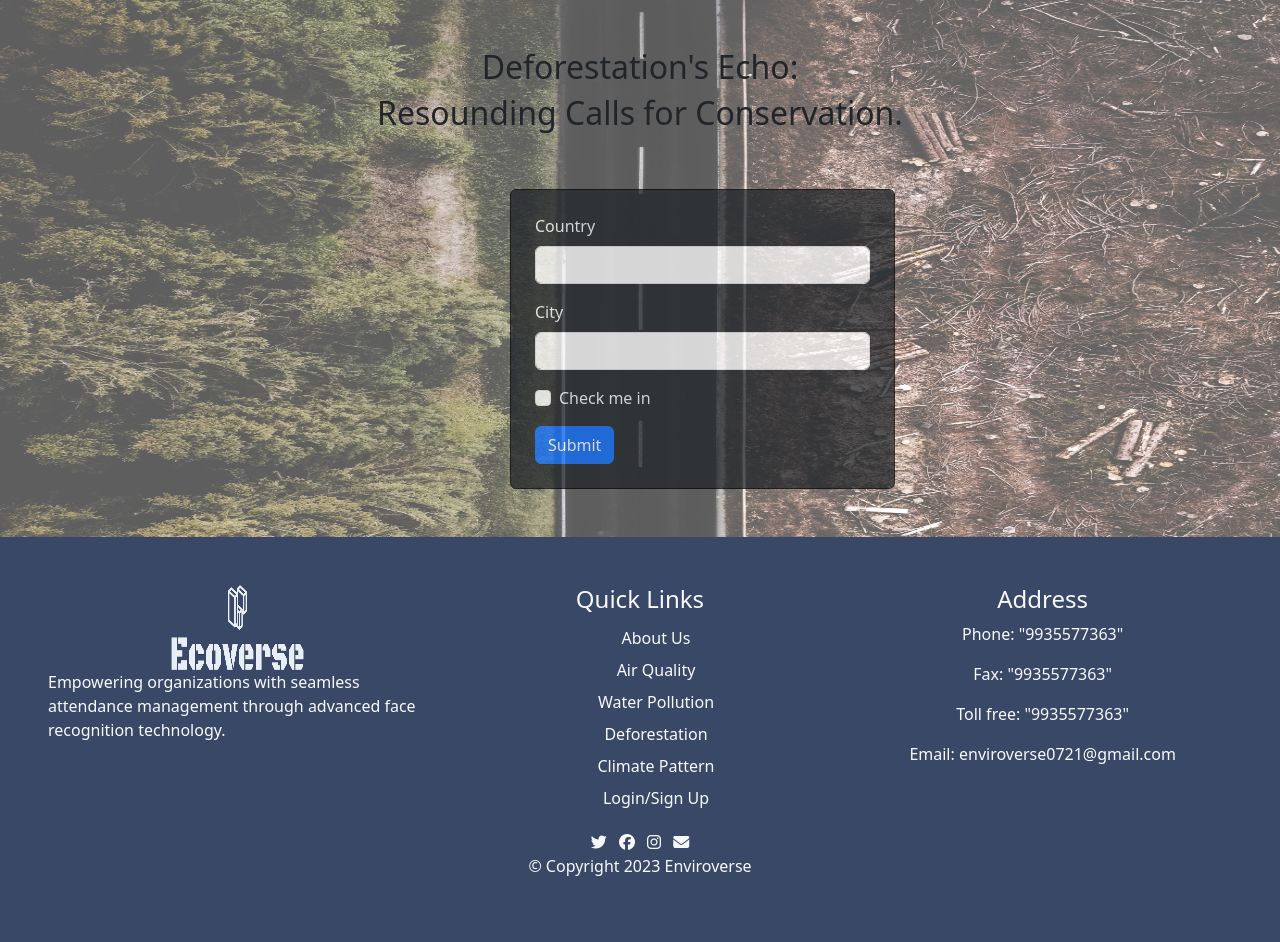
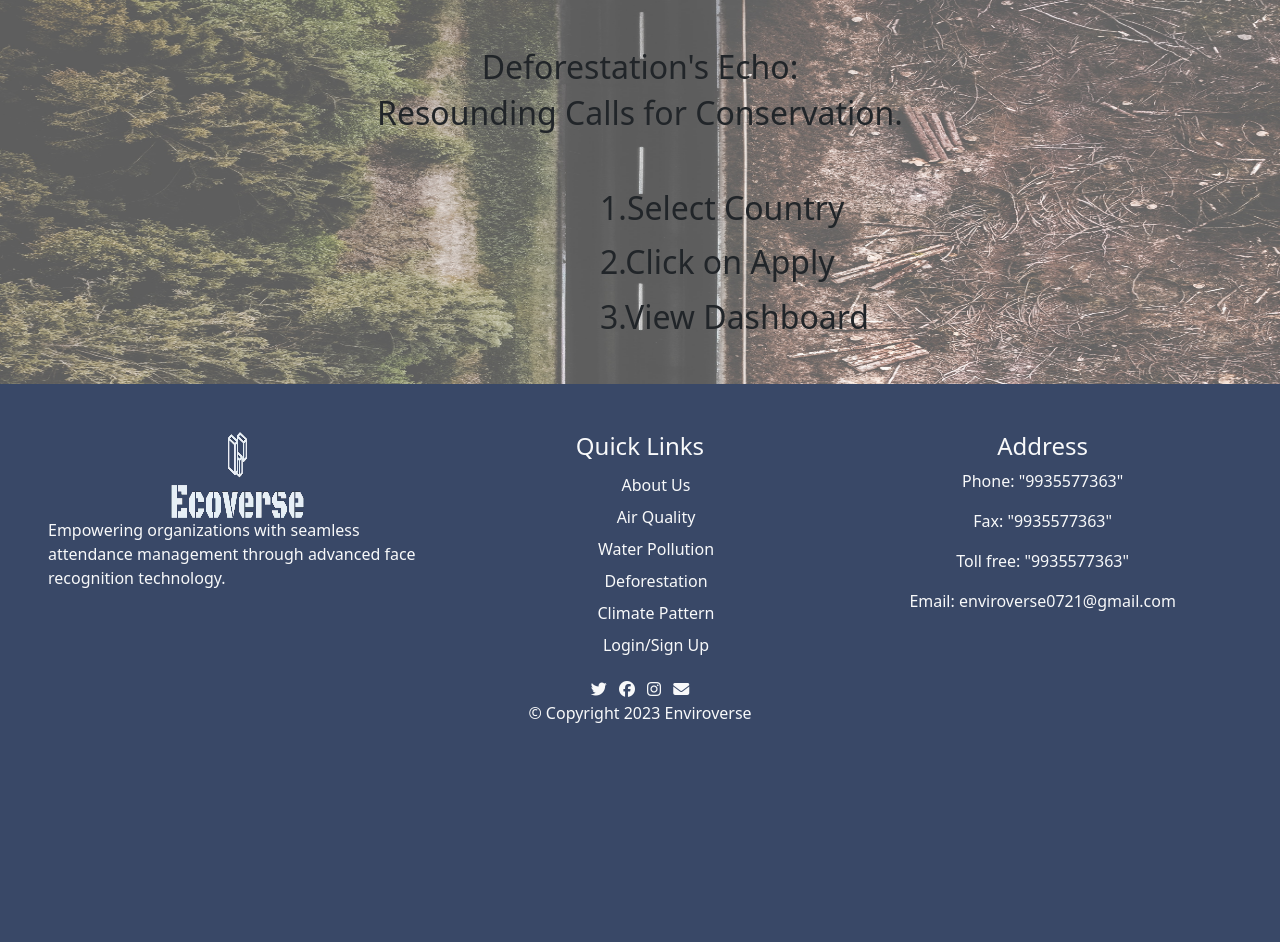
Before and after one commit to Simran-07-2002/EcoTech, a Flask app: page /deforestation in a window 1280 px wide. Shown: the part 56-998 px from the top of the page. After the commit the page ends 779 px from the top, so only its background shows below. Run offline with Flask 3, Linux system fonts and the light colour scheme; some libraries are stand-ins or nearby versions.

Commit message:
deforestation.html

```diff
--- a/EcoTech/templates/deforestation.html
+++ b/EcoTech/templates/deforestation.html
@@ -48,29 +48,14 @@
 
 
 
-            <div class="col-lg-6  ">
 
-                <form class="border border-black rounded p-4 bg-dark text-light opacity-75" >
-                    <div class="mb-3">
-                        <label for="exampleInputEmail1" class="form-label">Country</label>
-                        <input type="text" class="form-control" id="exampleInputEmail1" aria-describedby="emailHelp">
-                        <!-- <div id="emailHelp" class="form-text">We'll never share your email with anyone else.</div> -->
-                    </div>
-                    <div class="mb-3">
-                        <label for="exampleInputPassword1" class="form-label">City</label>
-                        <input type="text" class="form-control" id="exampleInputPassword1">
-                    </div>
-                    <div class="mb-3 form-check">
-                        <input type="checkbox" class="form-check-input" id="exampleCheck1">
-                        <label class="form-check-label" for="exampleCheck1">Check me in</label>
-                    </div>
-                    <button type="submit" class="btn btn-primary">Submit</button>
-                </form>
-
-            </div>
         </div>
 
-
+        <div class="desc" style="padding-left: 600px;">
+            <h2><p>1.Select Country</p>
+            <p>2.Click on Apply</p>
+            <p>3.View Dashboard</p></h2>
+           </div>
 
 
 
```
